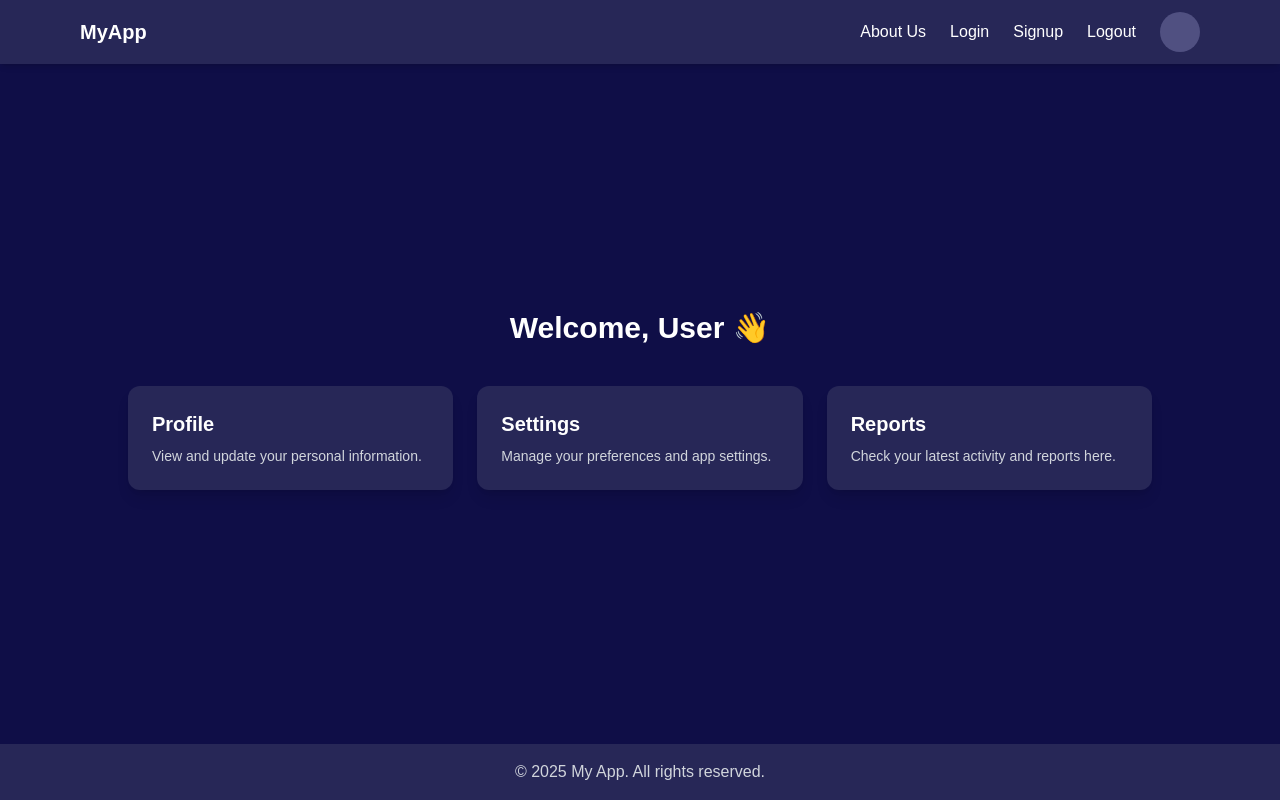
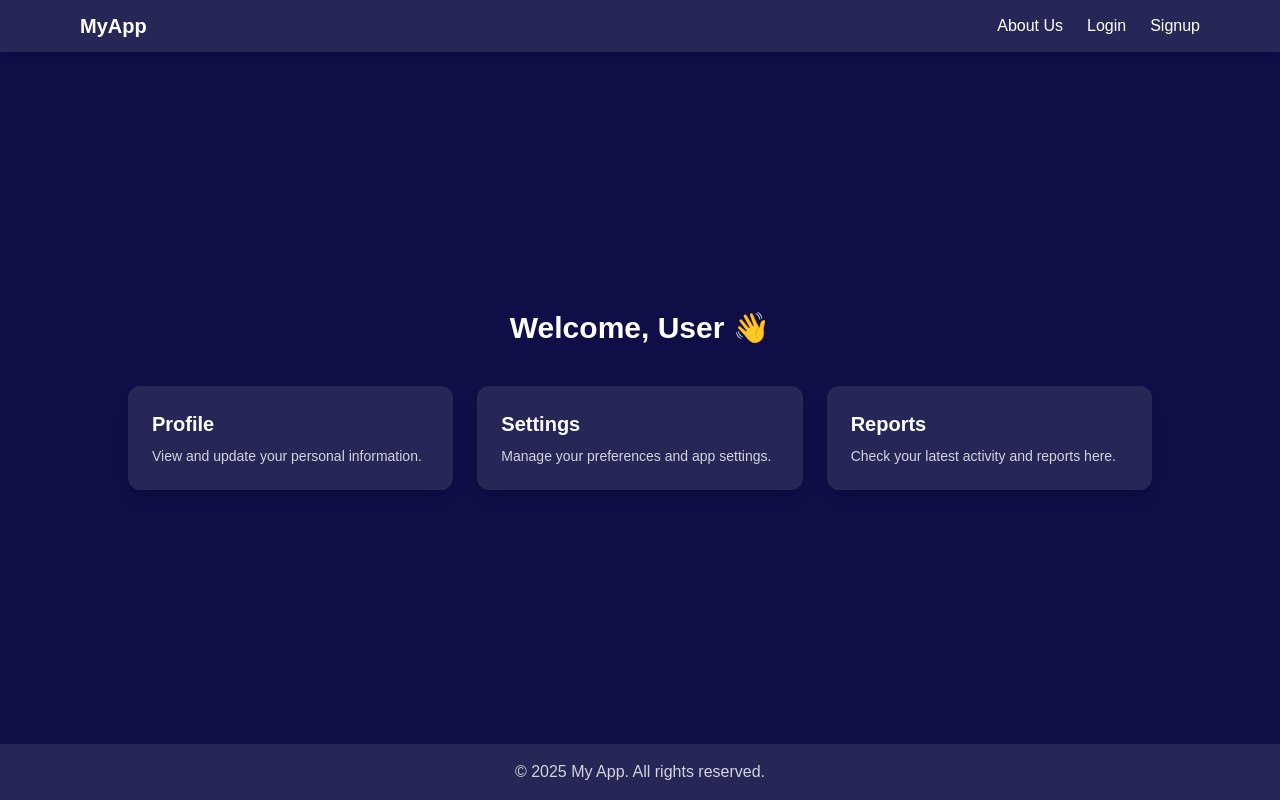
Before and after one commit to wasim-momin/react-assignments, a Next.js app in the folder 01_AuthApp/auth-app/: page /dashboard in a window 1280 px wide. Built offline with nearby package versions, Linux system fonts and the light colour scheme.

Commit message:
manage header

```diff
--- a/01_AuthApp/auth-app/src/components/Header.tsx
+++ b/01_AuthApp/auth-app/src/components/Header.tsx
@@ -6,40 +6,58 @@ import Link from "next/link";
 import { useRouter } from "next/navigation";
 import { useState } from "react";
 import { useDispatch, useSelector } from "react-redux";
+import Button from "./common/Button";
 
 export default function Header() {
-
   const [open, setOpen] = useState(false);
   const user = useSelector((state: RootState) => state.auth.user);
-    const dispatch = useDispatch()
-    const router = useRouter()
+  const isLoggedIn = Boolean(user);
 
-  const handleLogout = ()=>{
-    dispatch(logout())
-    router.push("/login");
+  console.log("user statys", user);
+  console.log("user statys", isLoggedIn);
+
+  const dispatch = useDispatch();
+  const router = useRouter();
+
+  const handleLogout = () => {
+    dispatch(logout());
+    if (typeof window !== "undefined") {
+      localStorage.removeItem("auth");
     }
+    router.push("/auth/login");
+  };
   return (
     <header className="fixed top-0 w-full bg-[#272757] text-white shadow-md">
       <nav className="max-w-6xl mx-auto px-4 py-3 flex items-center justify-between">
         {/* Logo */}
-        <div className="text-xl font-bold"><Link href="/dashboard">MyApp</Link></div>
+        <div className="text-xl font-bold">
+          <Link href="/dashboard">MyApp</Link>
+        </div>
 
         {/* Nav Links */}
         <div className="flex gap-6 items-center">
           <Link href="/about" className="hover:text-gray-300">
             About Us
           </Link>
+          {!isLoggedIn && (
+            <>
               <Link href="/auth/login" className="hover:text-gray-300">
                 Login
               </Link>
               <Link href="/auth/signup" className="hover:text-gray-300">
                 Signup
               </Link>
-          <Link href="/auth/signup" className="hover:text-gray-300">
+            </>
+          )}
+          {isLoggedIn && (
+            <button onClick={handleLogout} className="hover:text-gray-300">
               Logout
-          </Link>
+            </button>
+          )}
+
+          {/* Profile Circle */}
+          {isLoggedIn && (
             <div className="relative">
-        {/* Profile Circle */}
               <button
                 onClick={() => setOpen(!open)}
                 className="w-10 h-10 rounded-full bg-[#505081] flex items-center justify-center text-white font-bold"
@@ -51,12 +69,16 @@ export default function Header() {
               {open && (
                 <div className="p-2 absolute right-0 mt-2 w-48 bg-white rounded-md shadow-lg py-2 z-50">
                   <p className="px-4 py-2 text-gray-700">{user?.username}</p>
-             <button onClick={handleLogout} className="cursor-pointer w-full p-1 rounded-lg text-white font-semibold bg-[#8686AC] hover:bg-[#505081]">
+                  <button
+                    onClick={handleLogout}
+                    className="cursor-pointer w-full p-1 rounded-lg text-white font-semibold bg-[#8686AC] hover:bg-[#505081]"
+                  >
                     Log out
                   </button>
                 </div>
               )}
             </div>
+          )}
         </div>
       </nav>
     </header>
```
Lines whose indentation alone changed are shown as unchanged.
